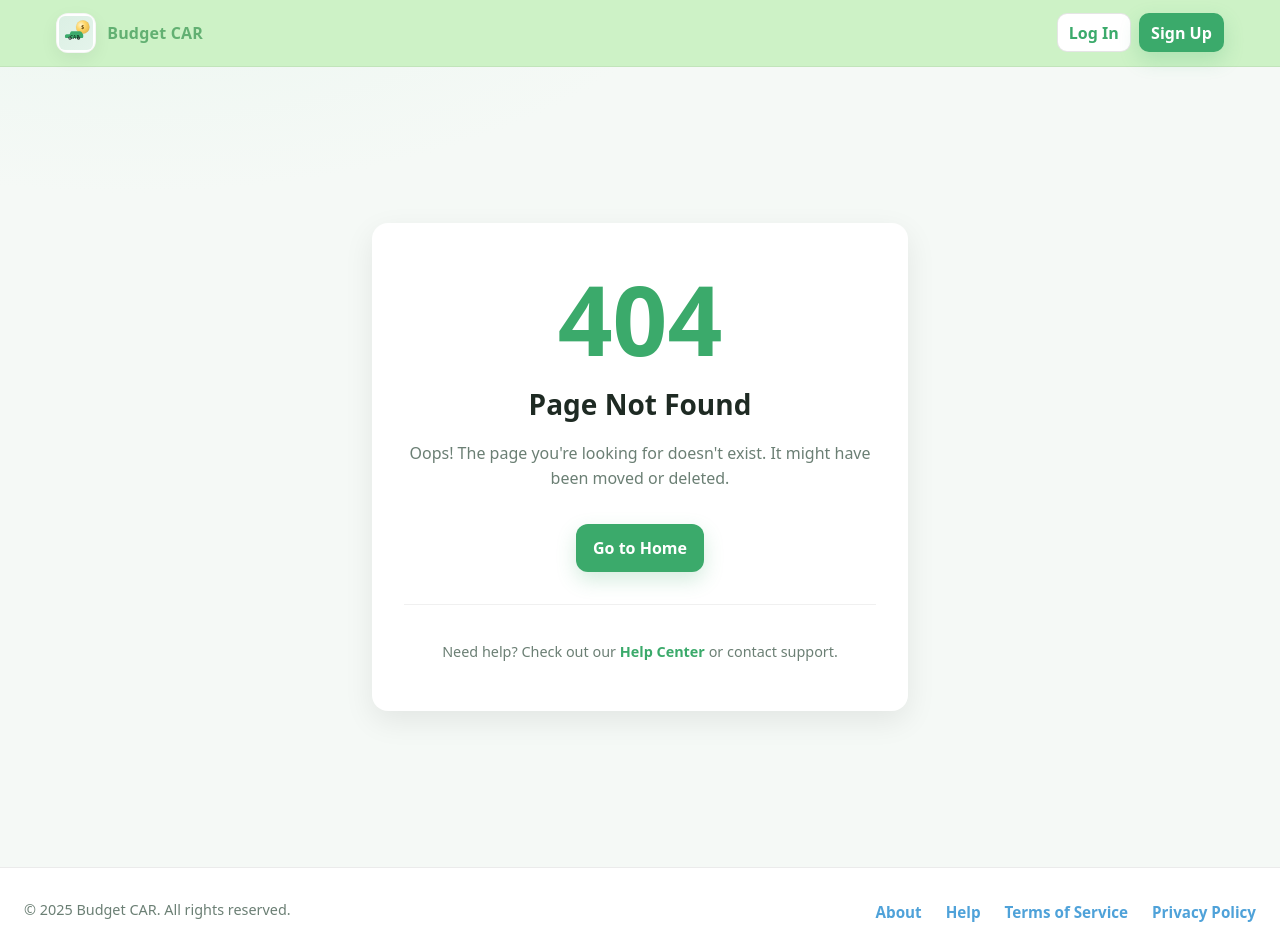
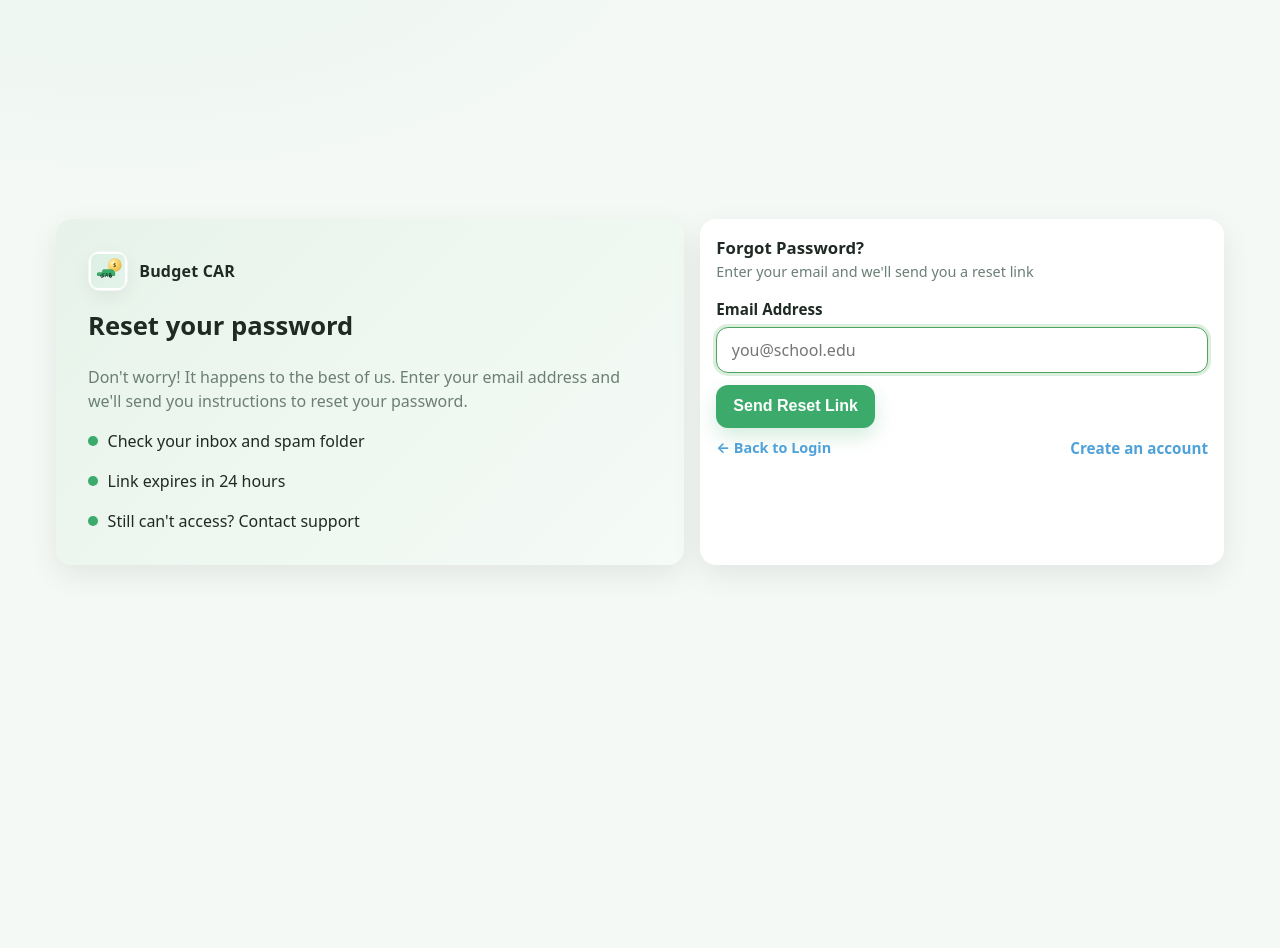
Before and after one commit to Couragous77/625-CAR-Group-Project-, a React (Vite) app in the folder frontend/: page /forgot-password in a window 1280 px wide. After the commit the page ends 800 px from the top, so only its background shows below. Built offline with nearby package versions, Linux system fonts and the light colour scheme; the HTML template or start-up script is replaced by a standard one.

Commit message:
1.3.1. Design Login Page UI

```diff
--- a/frontend/src/App.jsx
+++ b/frontend/src/App.jsx
@@ -5,6 +5,7 @@ import ScrollToTop from './components/ScrollToTop';
 import Landing from './pages/Landing';
 import Login from './pages/Login';
 import Register from './pages/Register';
+import ForgotPassword from './pages/ForgotPassword';
 import Dashboard from './pages/Dashboard';
 import TrackExpense from './pages/TrackExpense';
 import TrackIncome from './pages/TrackIncome';
@@ -46,6 +47,14 @@ function AppRoutes() {
         element={
           <PublicRoute>
             <Register />
+          </PublicRoute>
+        }
+      />
+      <Route
+        path="/forgot-password"
+        element={
+          <PublicRoute>
+            <ForgotPassword />
           </PublicRoute>
         }
       />
--- /dev/null
+++ b/frontend/src/pages/ForgotPassword.jsx
@@ -0,0 +1,160 @@
+import { useState } from 'react';
+import { Link } from 'react-router-dom';
+import Logo from '../components/Logo';
+
+export default function ForgotPassword() {
+  const [email, setEmail] = useState('');
+  const [submitted, setSubmitted] = useState(false);
+  const [error, setError] = useState('');
+
+  const handleSubmit = async (e) => {
+    e.preventDefault();
+    setError('');
+
+    // Basic email validation
+    if (!email || !email.includes('@')) {
+      setError('Please enter a valid email address.');
+      return;
+    }
+
+    try {
+      // TODO: Replace with actual API call to the FastAPI backend
+      // const response = await fetch('/api/auth/forgot-password', {
+      //   method: 'POST',
+      //   headers: { 'Content-Type': 'application/json' },
+      //   body: JSON.stringify({ email })
+      // });
+
+      // For now, simulate success
+      setSubmitted(true);
+    } catch (err) {
+      setError('Something went wrong. Please try again.');
+    }
+  };
+
+  return (
+    <div className="page-center">
+      <div className="auth-shell">
+        {/* Left promo / value prop */}
+        <section className="promo" aria-label="Why Budget CAR">
+          <div className="brand">
+            <Logo />
+            <span className="brand-name">Budget CAR</span>
+          </div>
+          <h1>Reset your password</h1>
+          <p>
+            Don't worry! It happens to the best of us. Enter your email
+            address and we'll send you instructions to reset your password.
+          </p>
+          <div className="perk">
+            <i></i>
+            <span>Check your inbox and spam folder</span>
+          </div>
+          <div className="perk">
+            <i></i>
+            <span>Link expires in 24 hours</span>
+          </div>
+          <div className="perk">
+            <i></i>
+            <span>Still can't access? Contact support</span>
+          </div>
+        </section>
+
+        {/* Right: Forgot password form */}
+        <section className="panel" aria-labelledby="forgotPasswordTitle">
+          {!submitted ? (
+            <>
+              <h2 id="forgotPasswordTitle" style={{ marginTop: 0 }}>
+                Forgot Password?
+              </h2>
+              <p className="hint" style={{ marginTop: '-0.5rem', marginBottom: '1rem' }}>
+                Enter your email and we'll send you a reset link
+              </p>
+
+              {error && (
+                <div className="error show" role="alert">
+                  {error}
+                </div>
+              )}
+
+              <form onSubmit={handleSubmit} noValidate>
+                <div className="field">
+                  <label htmlFor="email">Email Address</label>
+                  <div className="control">
+                    <input
+                      id="email"
+                      name="email"
+                      type="email"
+                      autoComplete="email"
+                      placeholder="you@school.edu"
+                      value={email}
+                      onChange={(e) => setEmail(e.target.value)}
+                      required
+                      autoFocus
+                    />
+                  </div>
+                </div>
+
+                <button className="btn primary" type="submit">
+                  Send Reset Link
+                </button>
+
+                <div className="footer-links">
+                  <Link to="/login" className="hint">
+                    ← Back to Login
+                  </Link>
+                  <Link to="/register">Create an account</Link>
+                </div>
+              </form>
+            </>
+          ) : (
+            <>
+              <div className="success-message">
+                <svg
+                  width="64"
+                  height="64"
+                  viewBox="0 0 24 24"
+                  fill="none"
+                  stroke="currentColor"
+                  strokeWidth="2"
+                  style={{ color: 'var(--good)', margin: '0 auto 1rem' }}
+                >
+                  <circle cx="12" cy="12" r="10" />
+                  <path d="M9 12l2 2 4-4" />
+                </svg>
+
+                <h2 style={{ marginTop: 0 }}>Check Your Email</h2>
+                <p className="hint" style={{ fontSize: '1rem', lineHeight: '1.6' }}>
+                  We've sent password reset instructions to <strong>{email}</strong>
+                </p>
+                <p className="hint" style={{ fontSize: '0.95rem', marginTop: '1rem' }}>
+                  Didn't receive the email? Check your spam folder or{' '}
+                  <button
+                    type="button"
+                    onClick={() => setSubmitted(false)}
+                    style={{
+                      background: 'none',
+                      border: 'none',
+                      color: 'var(--accent-2)',
+                      textDecoration: 'underline',
+                      cursor: 'pointer',
+                      padding: 0,
+                      font: 'inherit',
+                      fontWeight: 700
+                    }}
+                  >
+                    try again
+                  </button>
+                </p>
+              </div>
+
+              <Link to="/login" className="btn primary" style={{ marginTop: '1.5rem', display: 'block', textAlign: 'center', textDecoration: 'none' }}>
+                Return to Login
+              </Link>
+            </>
+          )}
+        </section>
+      </div>
+    </div>
+  );
+}
```
